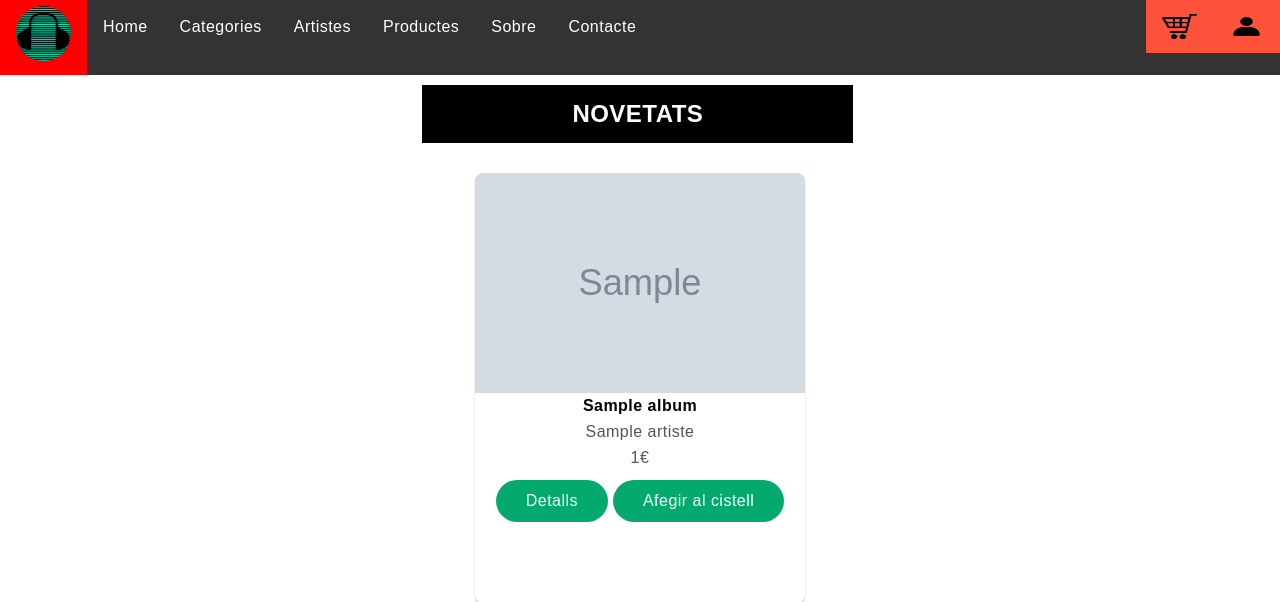
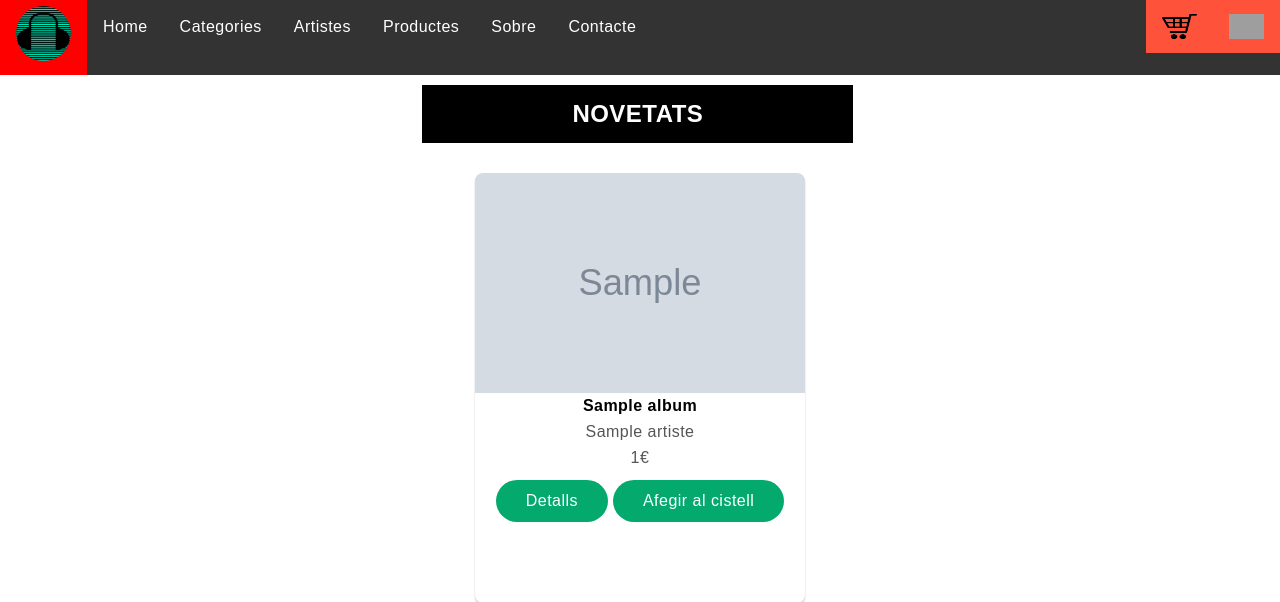
Before and after one commit to joaquimcodina/ProjecteTDIW, a PHP site: page / in a window 1280 px wide. Shown: the top 602 px of the page. Run offline with PHP 8.4, Linux system fonts and the light colour scheme; the visitor is signed in with stand-in values (Sample User, id 1); tables that the repository leaves empty hold one stand-in row (values such as "Sample post"); grey boxes marked "Sample" are stand-in pictures; grey boxes are pictures that could not be loaded.

Commit message:
Mostra foto de perfil de l'usuari en el navbar

```diff
--- a/view/nav.php
+++ b/view/nav.php
@@ -16,7 +16,11 @@
         <?php if(isset($_SESSION['correu'])){ ?>
             <ul>
                 <li><a href="<?php echo "?action=".$action='cistell'?>" class="shopping-cart"><img src="../img/shopping-cart.png" alt="Shopping Cart"></a>
-                    <a href="" class="shopping-cart"><img src="../img/user-icon.png" alt="User Menu"></a>
+                    <?php if(isset($_SESSION['foto']) && $_SESSION['foto'] !== "") { ?>
+                        <a href="" class="shopping-cart"><img src="<?php echo UPLOADS_PUBLIC_PATH.$_SESSION['foto']?>" alt="User Menu"></a>
+                    <?php } else { ?>
+                        <a href="" class="shopping-cart"><img src="../img/user-icon.png" alt="User Menu"></a>
+                    <?php } ?>
                     <ul>
                         <li><a href="<?php echo "?action=".$action='orders-user'?>" class="nav-link">Comandes</a></li>
                         <li><a href="<?php echo "?action=".$action='edit-profile'?>" class="nav-link">Editar Perfil</a></li>
```
